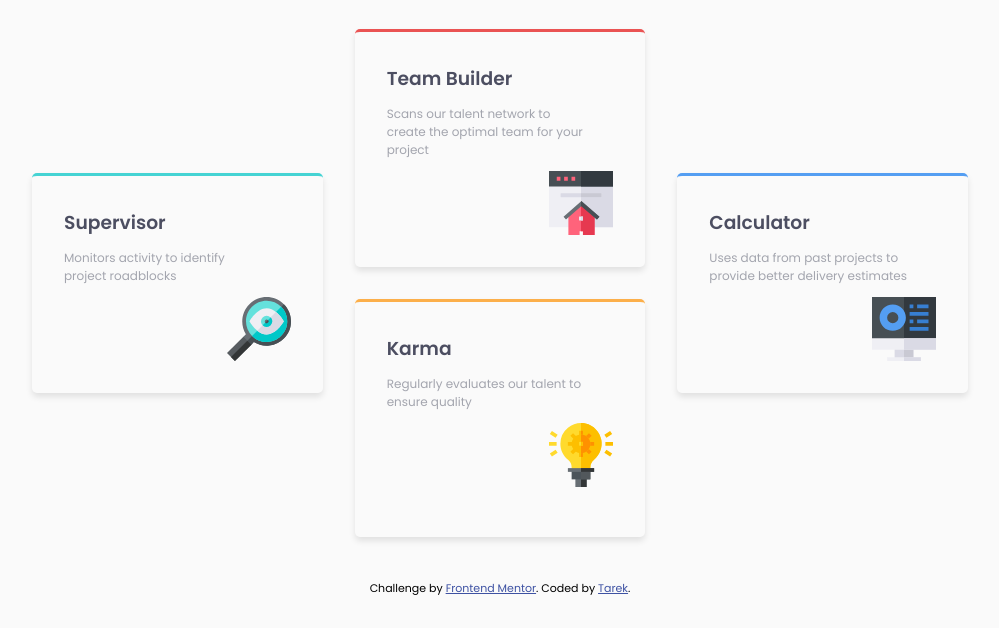
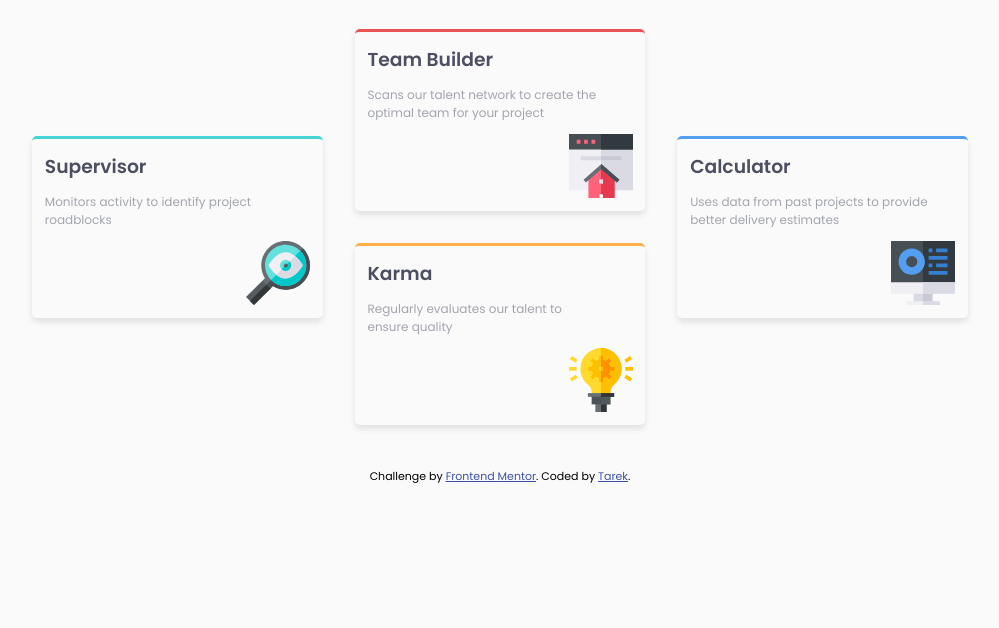
Before and after one commit to tarekul/four-card-feature-section, a plain HTML site: page index.html in a window 1280 px wide. Shown: the part 221-849 px from the top of the page, without its empty margins (140-1139 px from the left). After the commit the page ends 800 px from the top, so only its background shows below. Drawn offline with Linux system fonts and the light colour scheme.

Commit message:
adjust padding

```diff
--- a/styles.css
+++ b/styles.css
@@ -45,11 +45,10 @@ header {
     display: flex;
     flex-direction: column;
     align-items: flex-start;
-    padding: 2rem;
+    padding: 0.8rem;
     border-radius: 5px;
-    margin-bottom: 20px;
     box-shadow: 0 4px 6px rgba(0, 0, 0, 0.1);
-    max-width: 300px;
+    max-width: 350px;
     height: auto;
     margin: 0;
 }
```
